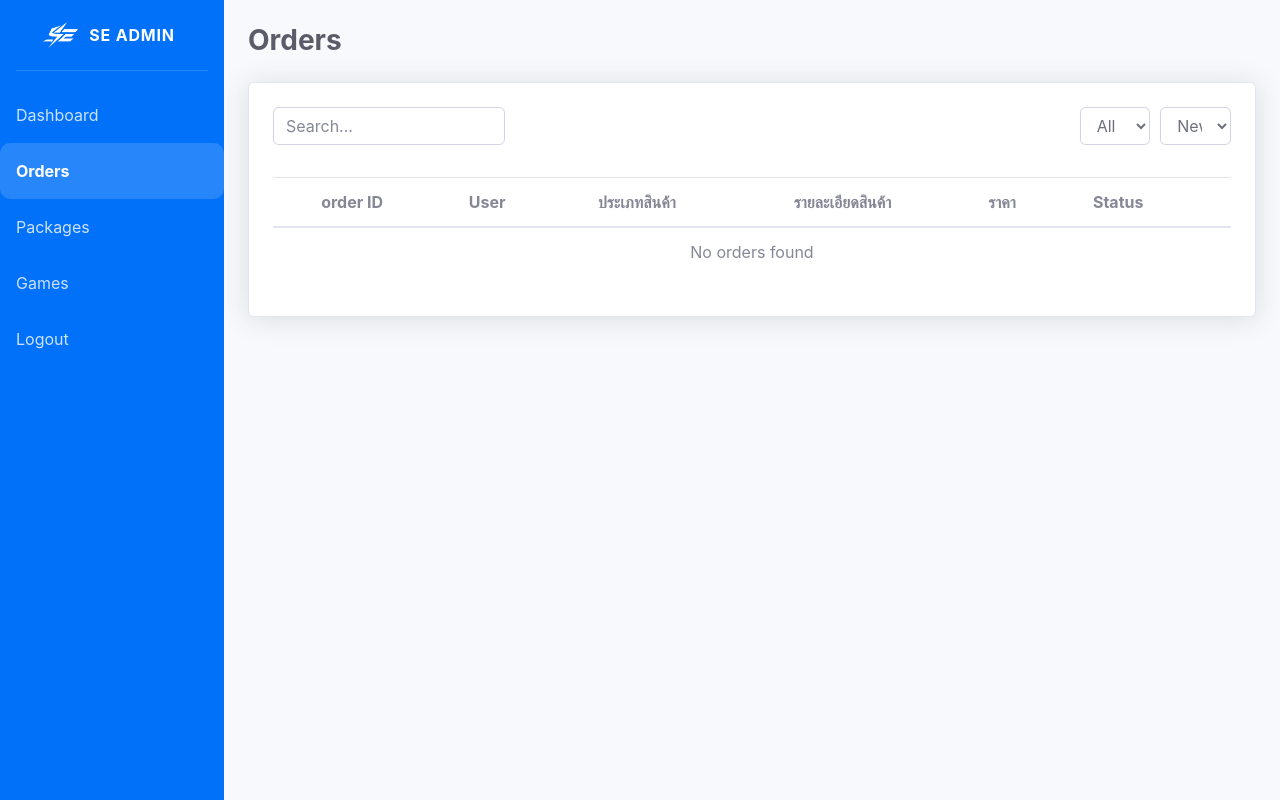
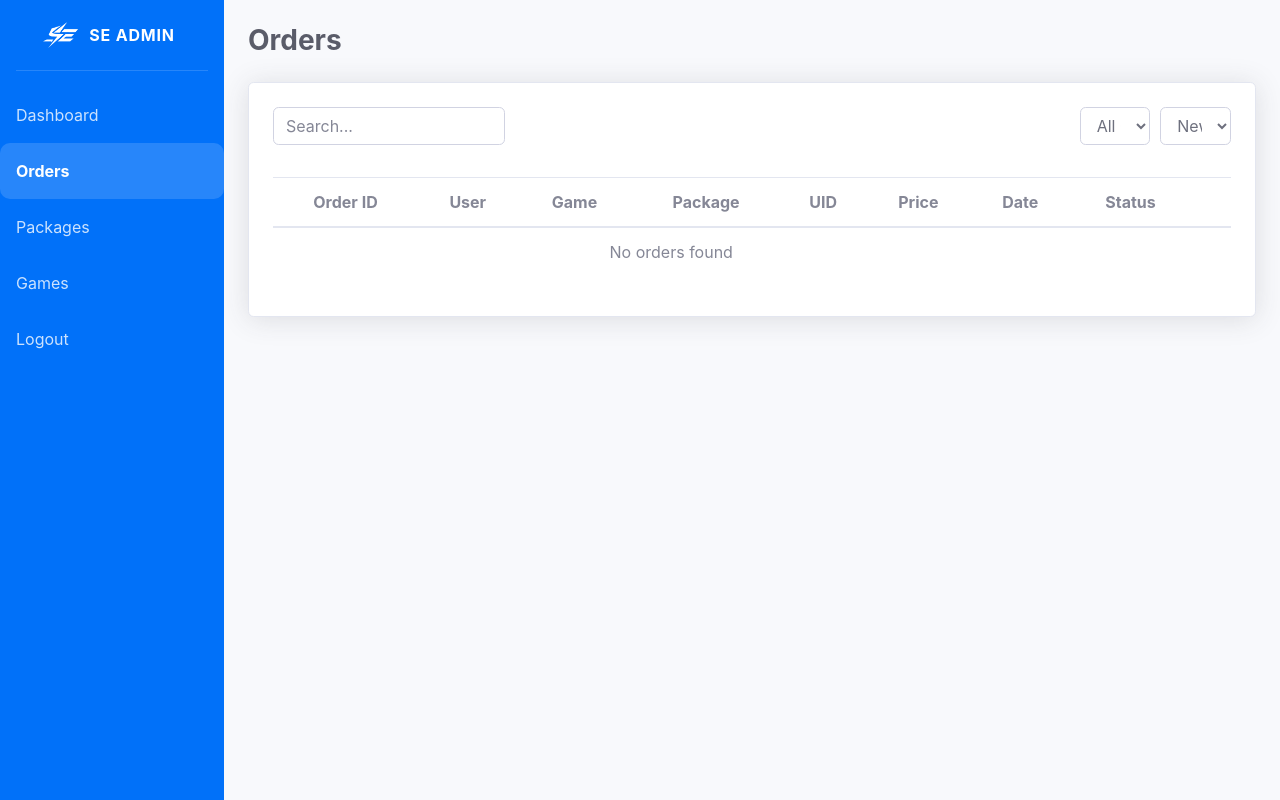
Before and after one commit to cybonening-droid/SE-Top-up, a PHP site: page /orders.php in a window 1280 px wide. Run offline with PHP 8.4, Linux system fonts and the light colour scheme; the visitor is signed in with stand-in values (Sample User, id 1); data that the repository does not hold is empty.

Commit message:
Order database Fixed

```diff
--- a/admin/orders.php
+++ b/admin/orders.php
@@ -10,13 +10,15 @@ $sort     = $_GET['sort'] ?? 'newest';
 $sql = "
 SELECT
     orders.id,
-        orders.customer_name,
+    users.username AS customer_name,
+    orders.game_uid,
     orders.status,
     orders.created_at,
     packages.name AS package_name,
     packages.price,
     games.name AS game_name
 FROM orders
+JOIN users ON orders.user_id = users.id
 JOIN packages ON orders.package_id = packages.id
 JOIN games ON packages.game_id = games.id
 WHERE 1=1
@@ -27,7 +29,7 @@ if (!empty($search)) {
     $search = $conn->real_escape_string($search);
     $sql .= " AND (
         orders.id LIKE '%$search%'
-        OR orders.customer_name LIKE '%$search%'
+        OR users.username LIKE '%$search%'
         OR packages.name LIKE '%$search%'
         OR games.name LIKE '%$search%'
     )";
@@ -137,11 +139,13 @@ $result = $conn->query($sql);
 
               <thead>
                 <tr>
-                  <th>order ID</th>
+                    <th>Order ID</th>
                     <th>User</th>
-                  <th>ประเภทสินค้า</th>
-                  <th>รายละเอียดสินค้า</th>
-                  <th>ราคา</th>
+                    <th>Game</th>
+                    <th>Package</th>
+                    <th>UID</th>
+                    <th>Price</th>
+                    <th>Date</th>
                     <th>Status</th>
                     <th></th>
                 </tr>
@@ -157,15 +161,34 @@ $result = $conn->query($sql);
                                 'success' => 'success',
                                 'cancel'  => 'danger'
                             ];
-                            $badgeColor = $statusClass[$row['status']] ?? 'secondary';
+
+                            $badgeColor = $statusClass[strtolower($row['status'])] ?? 'secondary';
                             ?>
 
                             <tr>
                                 <td>#<?= $row['id'] ?></td>
-                                <td><?= htmlspecialchars($row['customer_name']) ?></td>
-                                <td><?= htmlspecialchars($row['game_name']) ?></td>
-                                <td><?= htmlspecialchars($row['package_name']) ?></td>
+
+                                <td>
+                                    <?= htmlspecialchars($row['customer_name']) ?>
+                                </td>
+
+                                <td>
+                                    <?= htmlspecialchars($row['game_name']) ?>
+                                </td>
+
+                                <td>
+                                    <?= htmlspecialchars($row['package_name']) ?>
+                                </td>
+
+                                <td>
+                                    <?= htmlspecialchars($row['game_uid']) ?>
+                                </td>
+
                                 <td><?= number_format($row['price'], 2) ?></td>
+
+                                <td>
+                                <?= date("d M Y H:i", strtotime($row['created_at'])) ?>
+                                </td>
 
                                 <td>
                                     <span class="badge badge-<?= $badgeColor ?> px-3 py-2 text-capitalize">
```
Lines whose indentation alone changed are shown as unchanged.
